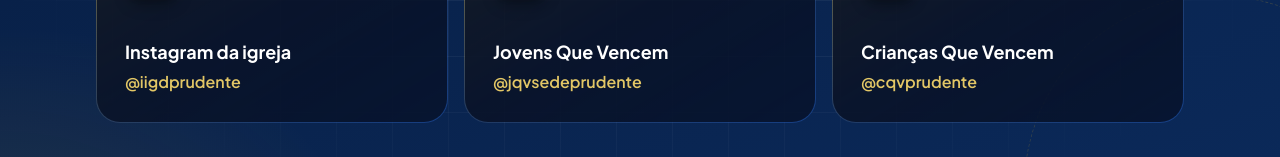
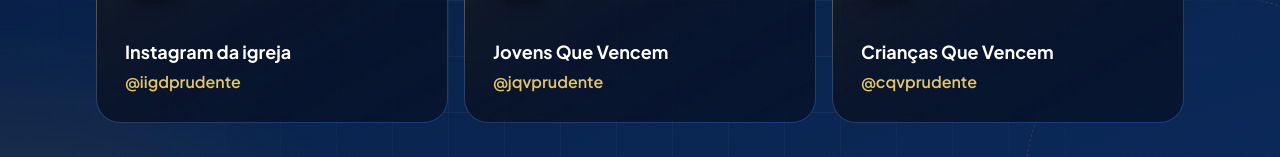
Before and after one commit to Pedro-Alonso/iigdprudente-lp, a Next.js app: page / in a window 1280 px wide. Shown: the part 3233-3390 px from the top of the page. Built offline with nearby package versions, Linux system fonts and the light colour scheme.

Commit message:
fix: update instagram handle

```diff
--- a/src/content/site.ts
+++ b/src/content/site.ts
@@ -154,8 +154,8 @@ export const site = {
       },
       {
         name: "Jovens Que Vencem",
-        handle: "@jqvsedeprudente",
-        href: "https://instagram.com/jqvsedeprudente",
+        handle: "@jqvprudente",
+        href: "https://instagram.com/jqvprudente",
       },
       {
         name: "Crianças Que Vencem",
```
